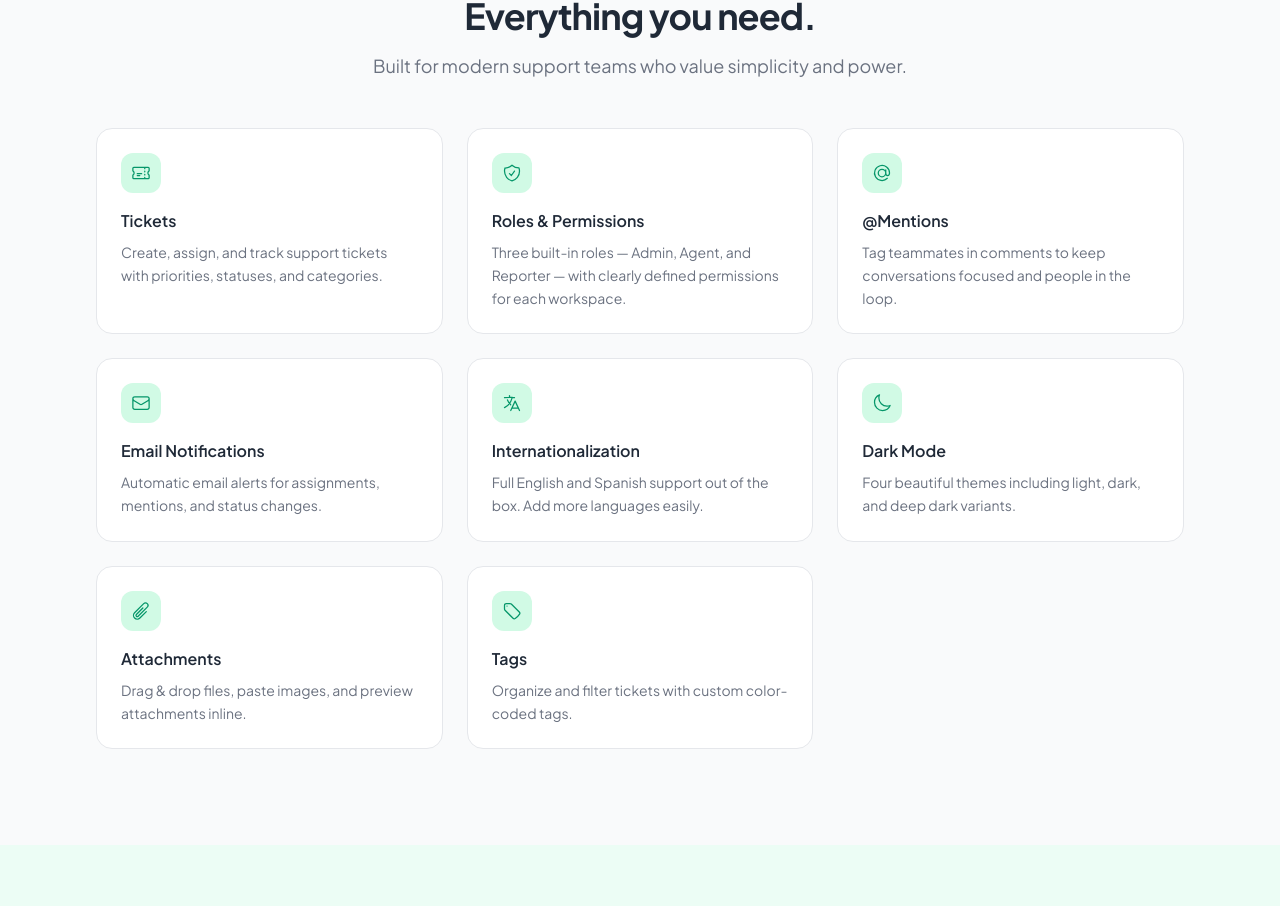
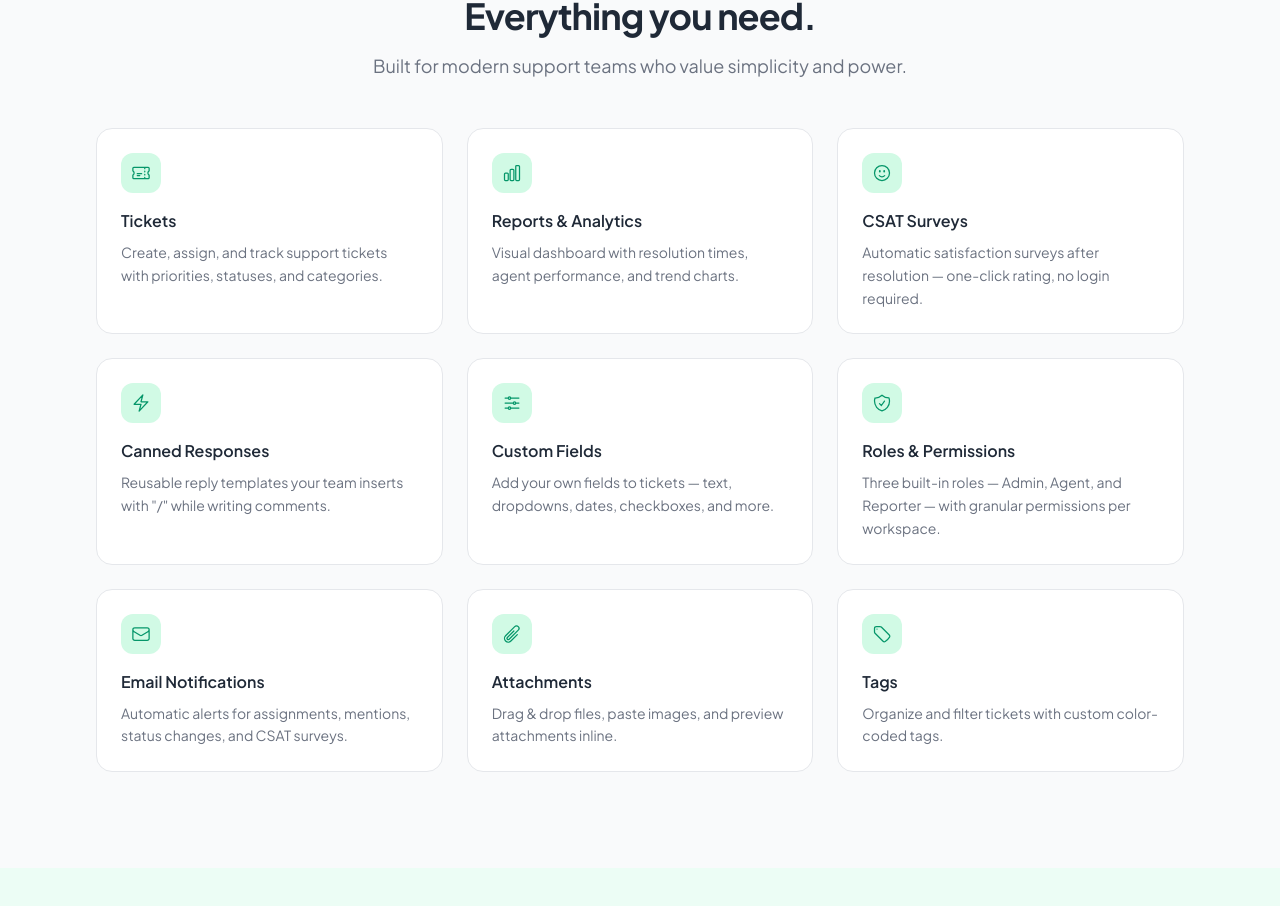
Before and after one commit to Hyzokaaa/open-helpdesk-landing, a React (Vite) app: page / in a window 1280 px wide. Shown: the part 992-1898 px from the top of the page. Built offline with nearby package versions, Linux system fonts and the light colour scheme; no server answers.

Commit message:
feat: update features section — replace mentions/i18n/dark mode with reports, CSAT, canned responses, custom fields

```diff
--- a/src/components/icons/FeatureIcons.tsx
+++ b/src/components/icons/FeatureIcons.tsx
@@ -16,10 +16,34 @@ export function RolesIcon() {
   );
 }
 
-export function MentionsIcon() {
+export function ReportsIcon() {
   return (
     <svg {...s}>
-      <path strokeLinecap="round" strokeLinejoin="round" d="M16.5 12a4.5 4.5 0 11-9 0 4.5 4.5 0 019 0zm0 0c0 1.657 1.007 3 2.25 3S21 13.657 21 12a9 9 0 10-2.636 6.364M16.5 12V8.25" />
+      <path strokeLinecap="round" strokeLinejoin="round" d="M3 13.125C3 12.504 3.504 12 4.125 12h2.25c.621 0 1.125.504 1.125 1.125v6.75C7.5 20.496 6.996 21 6.375 21h-2.25A1.125 1.125 0 013 19.875v-6.75zM9.75 8.625c0-.621.504-1.125 1.125-1.125h2.25c.621 0 1.125.504 1.125 1.125v11.25c0 .621-.504 1.125-1.125 1.125h-2.25a1.125 1.125 0 01-1.125-1.125V8.625zM16.5 4.125c0-.621.504-1.125 1.125-1.125h2.25C20.496 3 21 3.504 21 4.125v15.75c0 .621-.504 1.125-1.125 1.125h-2.25a1.125 1.125 0 01-1.125-1.125V4.125z" />
+    </svg>
+  );
+}
+
+export function CsatIcon() {
+  return (
+    <svg {...s}>
+      <path strokeLinecap="round" strokeLinejoin="round" d="M15.182 15.182a4.5 4.5 0 01-6.364 0M21 12a9 9 0 11-18 0 9 9 0 0118 0zM9.75 9.75c0 .414-.168.75-.375.75S9 10.164 9 9.75 9.168 9 9.375 9s.375.336.375.75zm-.375 0h.008v.015h-.008V9.75zm5.625 0c0 .414-.168.75-.375.75s-.375-.336-.375-.75.168-.75.375-.75.375.336.375.75zm-.375 0h.008v.015h-.008V9.75z" />
+    </svg>
+  );
+}
+
+export function CannedIcon() {
+  return (
+    <svg {...s}>
+      <path strokeLinecap="round" strokeLinejoin="round" d="M3.75 13.5l10.5-11.25L12 10.5h8.25L9.75 21.75 12 13.5H3.75z" />
+    </svg>
+  );
+}
+
+export function CustomFieldsIcon() {
+  return (
+    <svg {...s}>
+      <path strokeLinecap="round" strokeLinejoin="round" d="M10.5 6h9.75M10.5 6a1.5 1.5 0 11-3 0m3 0a1.5 1.5 0 10-3 0M3.75 6H7.5m3 12h9.75m-9.75 0a1.5 1.5 0 01-3 0m3 0a1.5 1.5 0 00-3 0m-3.75 0H7.5m9-6h3.75m-3.75 0a1.5 1.5 0 01-3 0m3 0a1.5 1.5 0 00-3 0m-9.75 0h9.75" />
     </svg>
   );
 }
@@ -28,22 +52,6 @@ export function EmailIcon() {
   return (
     <svg {...s}>
       <path strokeLinecap="round" strokeLinejoin="round" d="M21.75 6.75v10.5a2.25 2.25 0 01-2.25 2.25h-15a2.25 2.25 0 01-2.25-2.25V6.75m19.5 0A2.25 2.25 0 0019.5 4.5h-15a2.25 2.25 0 00-2.25 2.25m19.5 0v.243a2.25 2.25 0 01-1.07 1.916l-7.5 4.615a2.25 2.25 0 01-2.36 0L3.32 8.91a2.25 2.25 0 01-1.07-1.916V6.75" />
-    </svg>
-  );
-}
-
-export function I18nIcon() {
-  return (
-    <svg {...s}>
-      <path strokeLinecap="round" strokeLinejoin="round" d="M10.5 21l5.25-11.25L21 21m-9-3h7.5M3 5.621a48.474 48.474 0 016-.371m0 0c1.12 0 2.233.038 3.334.114M9 5.25V3m3.334 2.364C11.176 10.658 7.69 15.08 3 17.502m9.334-12.138c.896.061 1.785.147 2.666.257m-4.589 8.495a18.023 18.023 0 01-3.827-5.802" />
-    </svg>
-  );
-}
-
-export function DarkModeIcon() {
-  return (
-    <svg {...s}>
-      <path strokeLinecap="round" strokeLinejoin="round" d="M21.752 15.002A9.718 9.718 0 0118 15.75c-5.385 0-9.75-4.365-9.75-9.75 0-1.33.266-2.597.748-3.752A9.753 9.753 0 003 11.25C3 16.635 7.365 21 12.75 21a9.753 9.753 0 009.002-5.998z" />
     </svg>
   );
 }
--- a/src/components/sections/Features.tsx
+++ b/src/components/sections/Features.tsx
@@ -4,11 +4,12 @@ import SectionHeading from "../ui/SectionHeading";
 import FeatureCard from "../ui/FeatureCard";
 import {
   TicketIcon,
+  ReportsIcon,
+  CsatIcon,
+  CannedIcon,
+  CustomFieldsIcon,
   RolesIcon,
-  MentionsIcon,
   EmailIcon,
-  I18nIcon,
-  DarkModeIcon,
   AttachmentsIcon,
   TagsIcon,
 } from "../icons/FeatureIcons";
@@ -18,11 +19,12 @@ export default function Features() {
 
   const features = [
     { icon: <TicketIcon />, title: t("features.tickets.title"), desc: t("features.tickets.desc") },
+    { icon: <ReportsIcon />, title: t("features.reports.title"), desc: t("features.reports.desc") },
+    { icon: <CsatIcon />, title: t("features.csat.title"), desc: t("features.csat.desc") },
+    { icon: <CannedIcon />, title: t("features.canned.title"), desc: t("features.canned.desc") },
+    { icon: <CustomFieldsIcon />, title: t("features.customFields.title"), desc: t("features.customFields.desc") },
     { icon: <RolesIcon />, title: t("features.roles.title"), desc: t("features.roles.desc") },
-    { icon: <MentionsIcon />, title: t("features.mentions.title"), desc: t("features.mentions.desc") },
     { icon: <EmailIcon />, title: t("features.email.title"), desc: t("features.email.desc") },
-    { icon: <I18nIcon />, title: t("features.i18n.title"), desc: t("features.i18n.desc") },
-    { icon: <DarkModeIcon />, title: t("features.darkMode.title"), desc: t("features.darkMode.desc") },
     { icon: <AttachmentsIcon />, title: t("features.attachments.title"), desc: t("features.attachments.desc") },
     { icon: <TagsIcon />, title: t("features.tags.title"), desc: t("features.tags.desc") },
   ];
--- a/src/i18n/translations.ts
+++ b/src/i18n/translations.ts
@@ -42,36 +42,35 @@ const translations = {
     en: "Create, assign, and track support tickets with priorities, statuses, and categories.",
     es: "Crea, asigna y da seguimiento a tickets con prioridades, estados y categorías.",
   },
+  "features.reports.title": { en: "Reports & Analytics", es: "Reportes y Analíticas" },
+  "features.reports.desc": {
+    en: "Visual dashboard with resolution times, agent performance, and trend charts.",
+    es: "Dashboard visual con tiempos de resolución, rendimiento de agentes y tendencias.",
+  },
+  "features.csat.title": { en: "CSAT Surveys", es: "Encuestas de Satisfacción" },
+  "features.csat.desc": {
+    en: "Automatic satisfaction surveys after resolution — one-click rating, no login required.",
+    es: "Encuestas automáticas de satisfacción al resolver — calificación con un click, sin login.",
+  },
+  "features.canned.title": { en: "Canned Responses", es: "Respuestas Predefinidas" },
+  "features.canned.desc": {
+    en: "Reusable reply templates your team inserts with \"/\" while writing comments.",
+    es: "Plantillas de respuesta reutilizables que tu equipo inserta con \"/\" al escribir.",
+  },
+  "features.customFields.title": { en: "Custom Fields", es: "Campos Personalizados" },
+  "features.customFields.desc": {
+    en: "Add your own fields to tickets — text, dropdowns, dates, checkboxes, and more.",
+    es: "Agrega tus propios campos a tickets — texto, selección, fechas, casillas y más.",
+  },
   "features.roles.title": { en: "Roles & Permissions", es: "Roles y Permisos" },
   "features.roles.desc": {
-    en: "Three built-in roles — Admin, Agent, and Reporter — with clearly defined permissions for each workspace.",
-    es: "Tres roles integrados — Admin, Agente y Reportero — con permisos claramente definidos para cada workspace.",
+    en: "Three built-in roles — Admin, Agent, and Reporter — with granular permissions per workspace.",
+    es: "Tres roles integrados — Admin, Agente y Reportero — con permisos granulares por workspace.",
   },
-  "features.mentions.title": { en: "@Mentions", es: "@Menciones" },
-  "features.mentions.desc": {
-    en: "Tag teammates in comments to keep conversations focused and people in the loop.",
-    es: "Etiqueta compañeros en comentarios para mantener las conversaciones enfocadas.",
-  },
-  "features.email.title": {
-    en: "Email Notifications",
-    es: "Notificaciones por Email",
-  },
+  "features.email.title": { en: "Email Notifications", es: "Notificaciones por Email" },
   "features.email.desc": {
-    en: "Automatic email alerts for assignments, mentions, and status changes.",
-    es: "Alertas automáticas por email para asignaciones, menciones y cambios de estado.",
-  },
-  "features.i18n.title": {
-    en: "Internationalization",
-    es: "Internacionalización",
-  },
-  "features.i18n.desc": {
-    en: "Full English and Spanish support out of the box. Add more languages easily.",
-    es: "Soporte completo en inglés y español incluido. Agrega más idiomas fácilmente.",
-  },
-  "features.darkMode.title": { en: "Dark Mode", es: "Modo Oscuro" },
-  "features.darkMode.desc": {
-    en: "Four beautiful themes including light, dark, and deep dark variants.",
-    es: "Cuatro hermosos temas incluyendo claro, oscuro y variantes deep dark.",
+    en: "Automatic alerts for assignments, mentions, status changes, and CSAT surveys.",
+    es: "Alertas automáticas para asignaciones, menciones, cambios de estado y encuestas CSAT.",
   },
   "features.attachments.title": { en: "Attachments", es: "Archivos Adjuntos" },
   "features.attachments.desc": {
```
